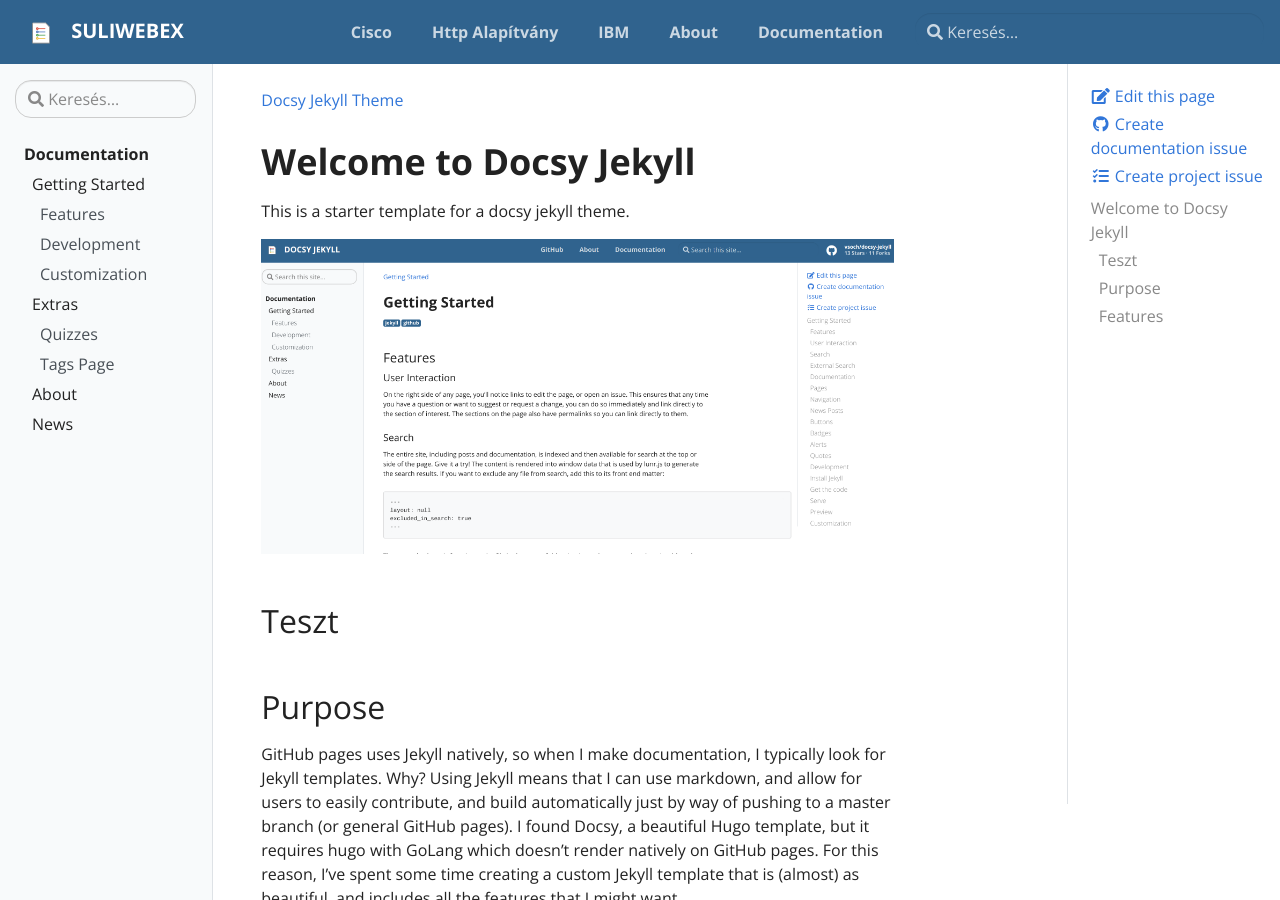
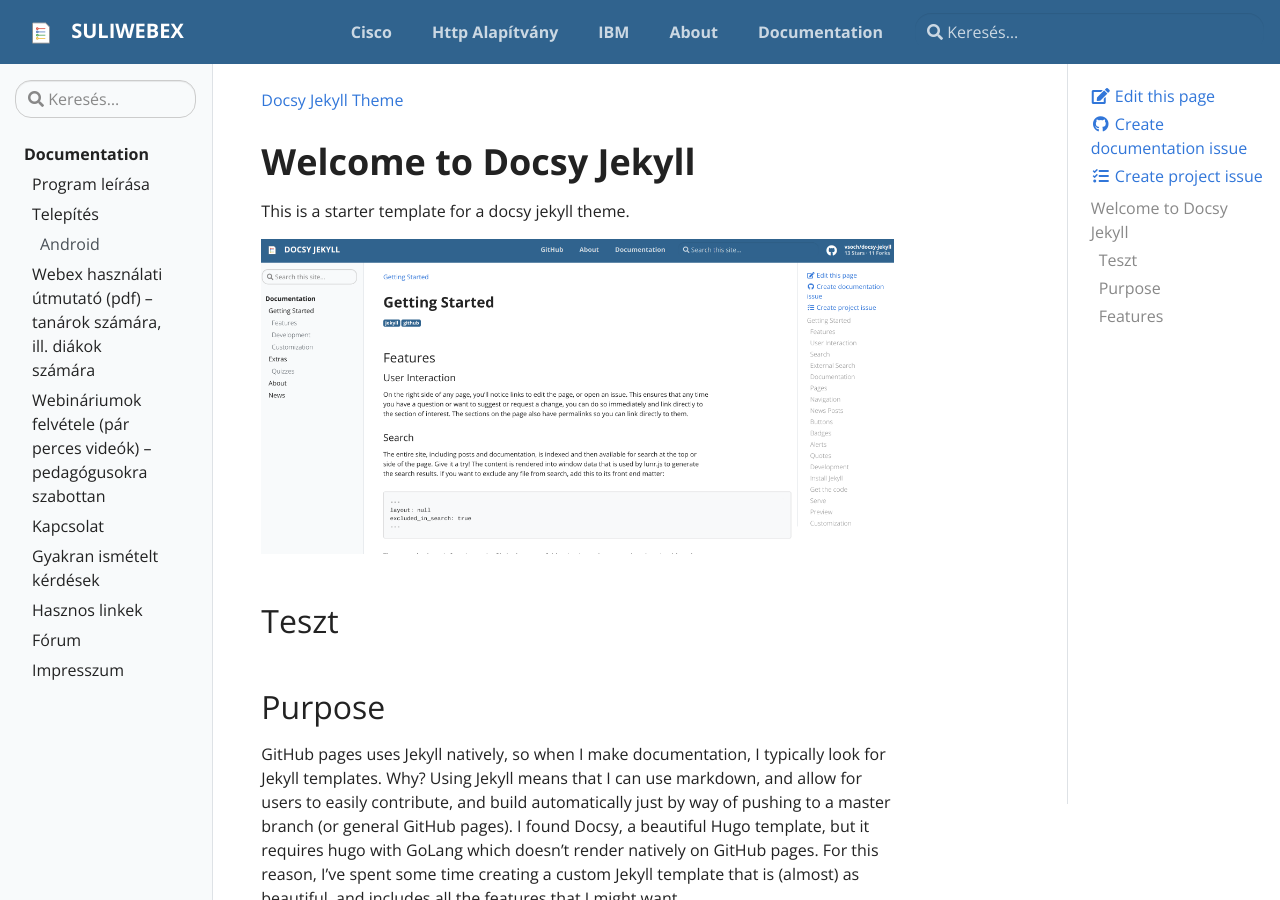
Before and after one commit to suliwebex/suliwebex.github.io, a Jekyll site: the page built from pages/index.md, in a window 1280 px wide and 900 px high. Built offline with Jekyll 4.4.1, drawn with Linux system fonts in a browser that asks for light colours.

Commit message:
change toc

```diff
--- a/_data/toc.yml
+++ b/_data/toc.yml
@@ -1,23 +1,24 @@
 - title: Documentation
   url: docs
   links:
-    - title: "Getting Started"
+    - title: "Program leírása"
+      url: "about"
+    - title: "Telepítés"
+      url: "install"
+      children:
+        - title: Android
+          url: "install#android"
+    - title: "Webex használati útmutató (pdf) – tanárok számára, ill. diákok számára"
       url: "docs/getting-started"
-      children:
-        - title: Features
-          url: "docs/getting-started#getting-started"
-        - title: Development
-          url: "docs/getting-started#development"
-        - title: Customization
-          url: "docs/getting-started#customization"
-    - title: "Extras"
-      url: "docs/extras"
-      children:
-        - title: Quizzes
-          url: "docs/extras/example-quiz"
-        - title: Tags Page
-          url: "tags"
-    - title: "About"
-      url: "about"
-    - title: "News"
-      url: "news"
+    - title: "Webináriumok felvétele (pár perces videók) – pedagógusokra szabottan"
+      url: "docs/getting-started"
+    - title: "Kapcsolat"
+      url: "docs/getting-started"
+    - title: "Gyakran ismételt kérdések"
+      url: "docs/getting-started"
+    - title: "Hasznos linkek"
+      url: "docs/getting-started"
+    - title: "Fórum"
+      url: "docs/getting-started"
+    - title: "Impresszum"
+      url: "docs/getting-started"
```
